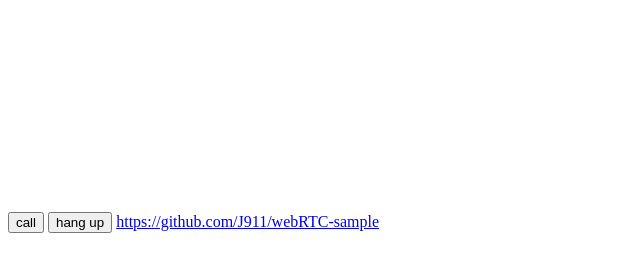
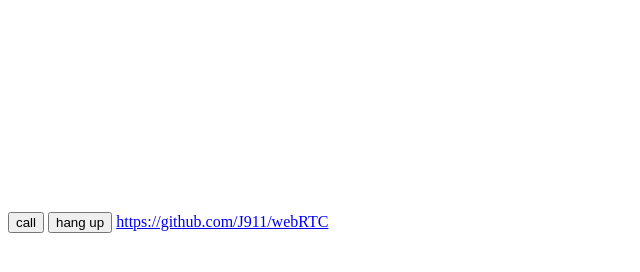
Before and after one commit to J911/webRTC, a plain HTML site: page index.html in a window 1280 px wide. Shown: the full height of the page, 0-640 px from the left. Drawn offline with Linux system fonts and the light colour scheme.

Commit message:
Update index.html

```diff
--- a/index.html
+++ b/index.html
@@ -13,7 +13,7 @@
 
     <button id="call">call</button>
     <button id="hangUp">hang up</button>
-    <a href="https://github.com/J911/webRTC-sample">https://github.com/J911/webRTC-sample</a>
+    <a href="https://github.com/J911/webRTC-sample">https://github.com/J911/webRTC</a>
     <script src="./main.js"></script>
 </body>
 </html>
```
